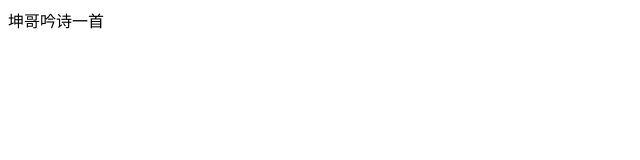
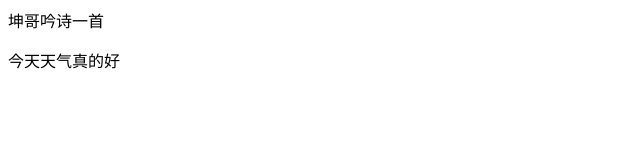
Before and after one commit to wuyuan666/gitstudywu, a plain HTML site: page index.html in a window 1280 px wide. Shown: the whole page, without its empty margins (0-640 px from the left). Drawn offline with Linux system fonts and the light colour scheme.

Commit message:
加了一句诗

```diff
--- a/index.html
+++ b/index.html
@@ -8,5 +8,6 @@
 </head>
 <body>
     <div>坤哥吟诗一首</div>
+    <p>今天天气真的好</p>
 </body>
 </html>
```
